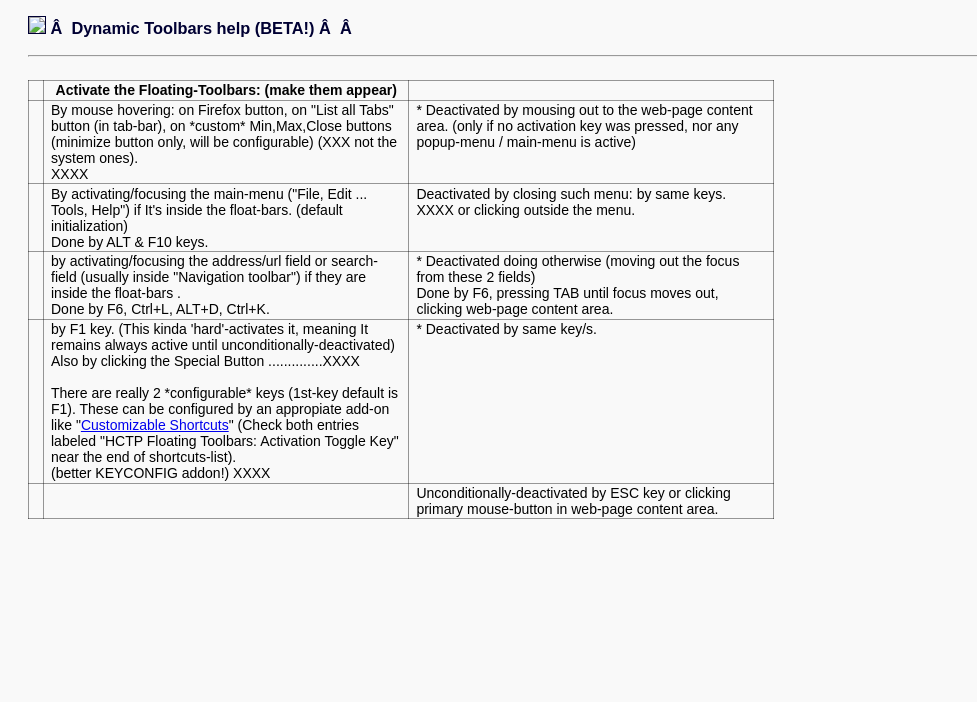
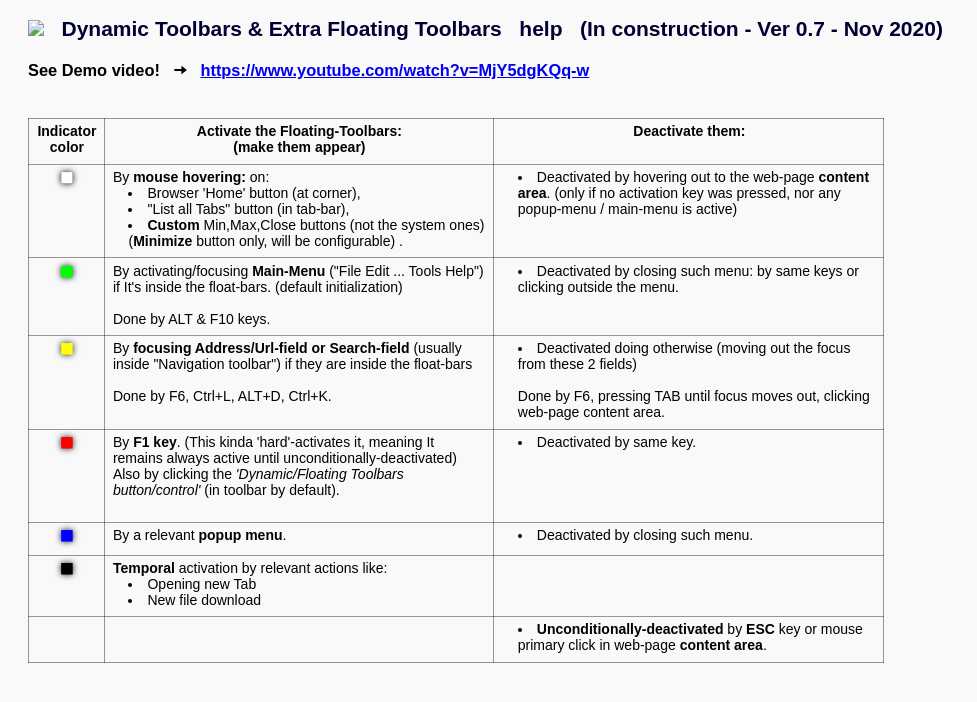
Before and after one commit to Javier-DarthPalpatine/firefox-hide-caption-titlebar-plus, a Jekyll site: the page web_public/content/help/dynbars_en.html, which Jekyll copies as it is, in a window 1280 px wide. Shown: the top 702 px of the page, without its empty margins (0-977 px from the left). Built offline with Jekyll 4.4.1, drawn with Linux system fonts in a browser that asks for light colours.

Commit message:
Add files via upload

```diff
--- a/web_public/content/help/dynbars_en.html
+++ b/web_public/content/help/dynbars_en.html
@@ -4,6 +4,7 @@
 
 <meta charset="utf-8">
 
+<title> Dynamic Toolbars  &  Extra Floating Toolbars &nbsp; help </title>
 
 <style>
 body {
@@ -13,7 +14,9 @@ body {
 }
 
 table {
-	width: 60%;
+	width: 95%;
+	max-width: 110ch;
+
 	border-collapse: collapse;
 }
 table#actives   td {
@@ -24,50 +27,97 @@ tr {
 }
 td, th {
 	border: 1px solid rgba(0,0,0,0.4);
-	padding: 0.1em 0.5em;
+	padding: 0.3em 0.5em 0.6em 0.6em;
 }
+
+td:first-child {
+	text-align: center;
+}
+td:first-child:before {
+	content: "■";
+	font-size: 170%;
+	line-height: 0.7em;
+
+	display: inline;
+
+	text-shadow: 0 0 6px rgba(0,0,0,0.9);
+}
+
+:not(ul):not(ol) > li {
+	margin-left: 2ch;
+}
+
+.mouse   td:first-child:before { color: white;  text-shadow: 0 0 6px black, 0 0 0.6px black; }
+.m_menu  td:first-child:before { color: #0F0;   }
+.focus   td:first-child:before { color: yellow; }
+.key     td:first-child:before { color: red;    }
+.popup   td:first-child:before { color: blue;   }
+.temp    td:first-child:before { color: black;  }
+
+.esc     td:first-child:before { display: none;   }
+
 
 </style>
 
 </head>
 <body>
 
-<h3 style="color: #000033;"><img border="1" src="chrome://HideCaptionPlus/skin/hcp_icon.png" /> Â   Dynamic Toolbars help (BETA!)  Â   Â  </h3>
+<h2 style="color: #000033;"><img border="0" src="chrome://HideCaptionPlus/skin/hcp_icon.png" /> &nbsp;  Dynamic Toolbars & Extra Floating Toolbars &nbsp; help  &nbsp; (In construction - Ver 0.7 -  Nov 2020)     </h2>
 
-<HR />
+<!-- HR -->
+
+<h3> See Demo video! &nbsp; 🠆 &nbsp; <a href="https://www.youtube.com/watch?v=MjY5dgKQq-w">https://www.youtube.com/watch?v=MjY5dgKQq-w</a> </h3>
+
 <br>
 <table id="actives" >
 	<thead>
-		<tr><th> </th><th style="width: 50%"> <b>Activate</b> the Floating-Toolbars: (make them appear)</th><th style="width: 50%"></th></tr>
+	 <tr>
+		<th> Indicator <br> color </th><th style="width: 50%"> <b>Activate</b> the Floating-Toolbars: <br>(make them appear)</th>
+		<th style="width: 50%"> <b>Deactivate</b> them: </th>
+	 </tr>
 	</thead>
-	<tr>
-		<td> </td><td> By mouse hovering:  on Firefox button, on "List all Tabs" button (in tab-bar), on *custom* Min,Max,Close buttons (minimize button only, will be configurable) (XXX not the system ones).
-        XXXX
-        </td>
-        <td> * Deactivated by mousing out to the web-page content area. <span class="if_txt" >(only if no activation key was pressed, nor any popup-menu / main-menu is active) </span></td>
+	<tr class="mouse" >
+		<td> </td><td> By <b>mouse hovering:</b>  on:
+		<li>Browser 'Home' button (at corner),
+		<li>"List all Tabs" button (in tab-bar),
+		<li><b>Custom</b> Min,Max,Close buttons (not the system ones)
+		(<b>Minimize</b> button only, will be configurable) . <!--XXX--> </td>
+        <td> <li> Deactivated by hovering out to the web-page <b>content area</b>. <span class="if_txt" >(only if no activation key was pressed, nor any popup-menu / main-menu is active) </span></td>
 	</tr>
-	<tr>
-		<td> </td><td> By activating/focusing the main-menu ("File, Edit ... Tools, Help") <span class="if_txt" > if It's inside the float-bars. </span> (default initialization)
+	<tr class="m_menu" >
+		<td> </td><td> By activating/focusing <b>Main-Menu</b> ("File Edit ... Tools Help") <span class="if_txt" > if It's inside the float-bars. </span> (default initialization)
+
 		Done by ALT & F10 keys.</td>
-		<td>  Deactivated by closing such menu: by same keys. XXXX or clicking outside the menu.</td>
+		<td> <li> Deactivated by closing such menu: by same keys or clicking outside the menu.</td>
 	</tr>
-	<tr>
-		<td> </td><td> by activating/focusing the address/url field or search-field (usually inside "Navigation toolbar") <span class="if_txt" > if they are inside the float-bars </span>.
+	<tr class="focus" >
+		<td> </td><td> By <b>focusing Address/Url-field or Search-field</b> (usually inside "Navigation toolbar") <span class="if_txt" > if they are inside the float-bars </span>
+
         Done by F6, Ctrl+L, ALT+D, Ctrl+K.
         </td>
-        <td> * Deactivated doing otherwise (moving out the focus from these 2 fields)
+        <td> <li> Deactivated doing otherwise (moving out the focus from these 2 fields)
+
         Done by F6, pressing TAB until focus moves out, clicking web-page content area.</td>
 	</tr>
-	<tr>
-		<td> </td><td> by F1 key. (This kinda 'hard'-activates it, meaning It remains always active until unconditionally-deactivated)
-        Also by clicking the Special Button ..............XXXX
-
-        There are really 2 *configurable* keys (1st-key default is F1). These can be configured by an appropiate add-on like "<a href="https://addons.mozilla.org/firefox/addon/customizable-shortcuts/">Customizable Shortcuts</a>" (Check both entries labeled "HCTP Floating Toolbars: Activation Toggle Key" near the end of shortcuts-list).
-        (better KEYCONFIG addon!) XXXX</td>
-        <td> * Deactivated by same key/s.</td>
+	<tr class="key" >
+		<td> </td><td> By <b>F1 key</b>. (This kinda 'hard'-activates it, meaning It remains always active until unconditionally-deactivated)
+        Also by clicking the <i>'Dynamic/Floating Toolbars button/control'</i> (in toolbar by default).  <!--XXX-->
+        <!--
+        There are really 2 *configurable* keys (1st default-key is F1). These can be configured by an appropiate add-on like "<a href="https://github.com/xiaoxiaoflood/firefox-scripts/tree/master/extensions/keyconfig">KeyConfig</a>" (Check both entries labeled "HCTP Floating Toolbars: Activation Toggle Key" near the end of shortcuts-list).
+         XXXX
+		"<a href="https://addons.mozilla.org/firefox/addon/customizable-shortcuts/">Customizable Shortcuts</a>"
+		-->
+		</td>
+        <td> <li> Deactivated by same key.</td>
 	</tr>
-	<tr>
-		<td> </td><td> </td><td> Unconditionally-deactivated by ESC key or clicking primary mouse-button in web-page content area.
+	<tr class="popup" >
+		<td> </td><td> By a relevant <b>popup menu</b>. <!--XXX--></td><td> <li> Deactivated by closing such menu. </td>
+	</tr>
+	<tr class="temp" >
+		<td> </td><td> <b>Temporal</b> activation by relevant actions like: <li> Opening new Tab <li> New file download <!--XXX--></td><td> </td>
+	</tr>
+	<tr class="esc" >
+		<td> </td><td> </td><td> <li> <b>Unconditionally-deactivated</b> by <b>ESC</b> key or mouse primary click in web-page <b>content area</b>.
 		</td>
 	</tr>
 </table>
```
